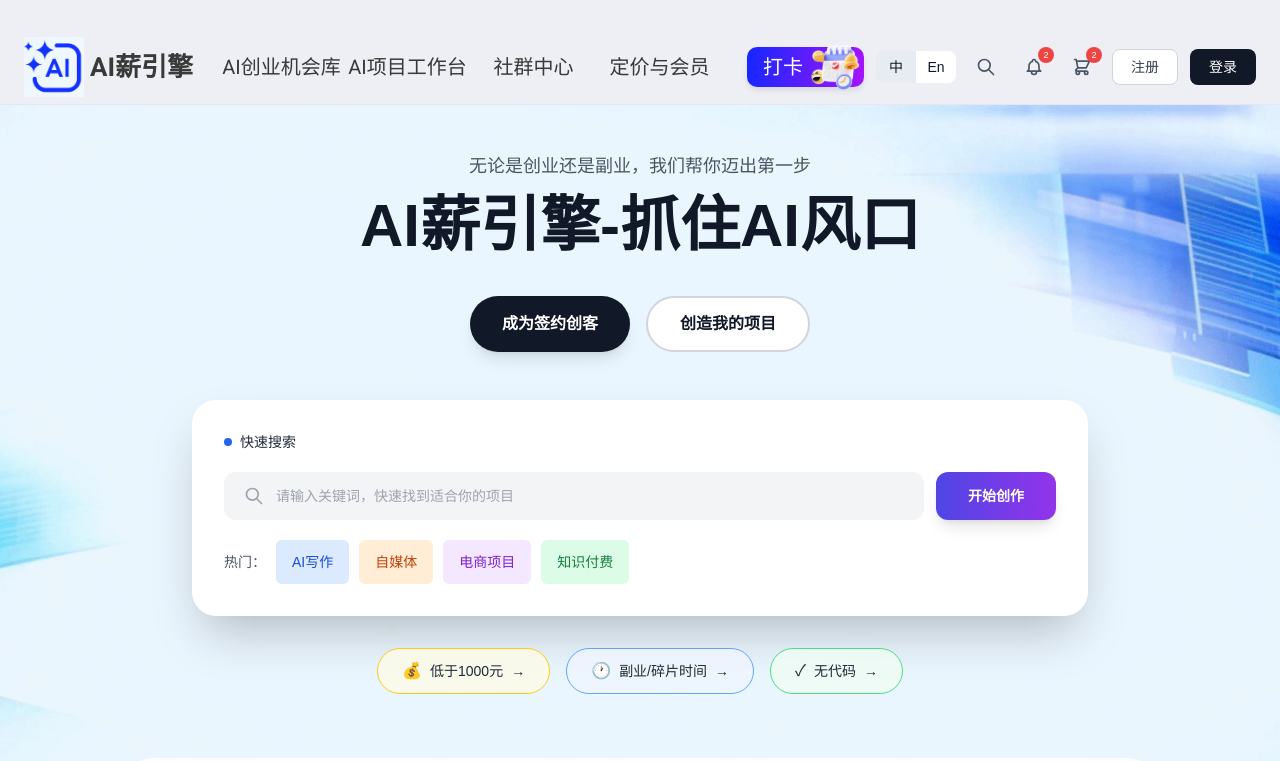
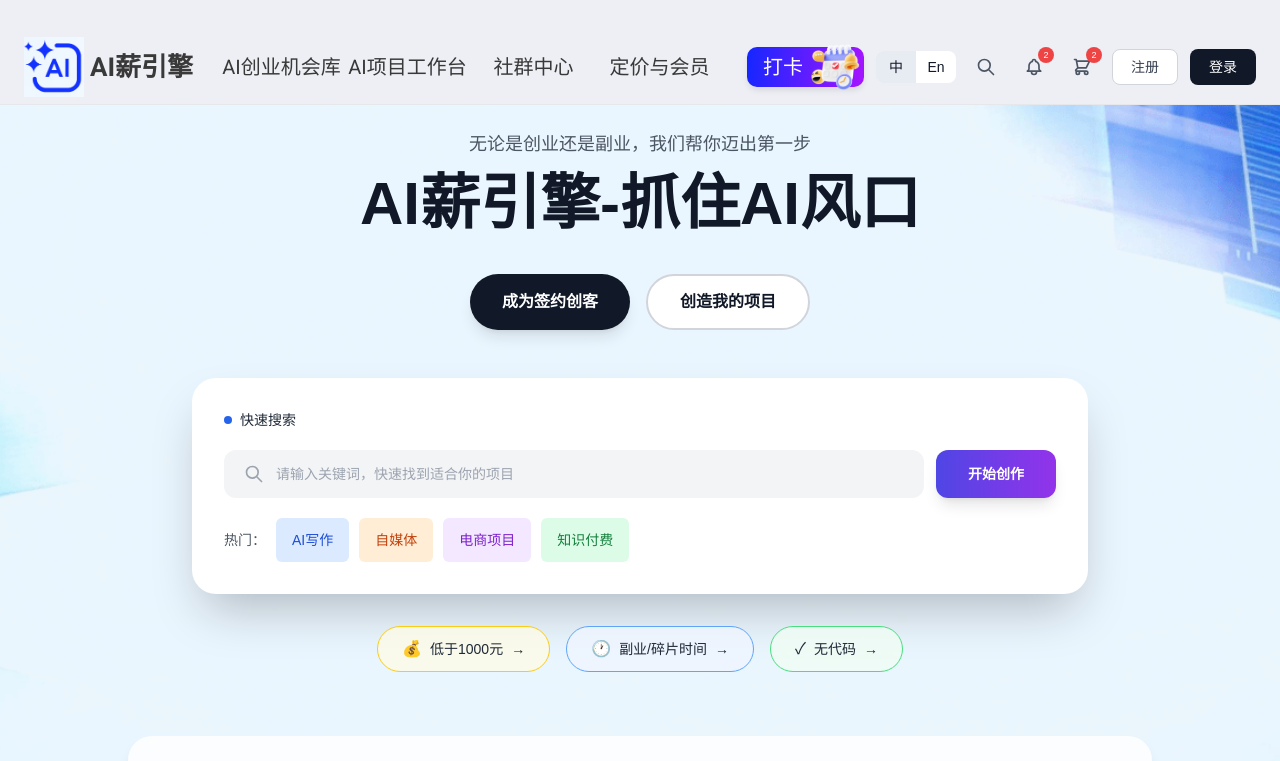
Before and after one commit to pikecode/aisalaryengine, a Vue app: page / in a window 1280 px wide. Shown: the top 761 px of the page. Built offline with nearby package versions, Linux system fonts and the light colour scheme.

Commit message:
fix: HeroSection向上移动，被头部遮挡一部分
- 添加负margin-top: -104px
- 增加padding-top补偿，保持内容位置
- 形成头部与HeroSection的层叠效果

```diff
--- a/src/components/home/HeroSection.vue
+++ b/src/components/home/HeroSection.vue
@@ -142,7 +142,8 @@ const searchQuery = ref('')
 .hero-section {
   position: relative;
   overflow: hidden;
-  padding-top: 2rem;
+  margin-top: -104px;
+  padding-top: 120px;
   padding-bottom: 4rem;
   background-image: url('/src/assets/hero-bg.png');
   background-size: cover;
@@ -152,7 +153,7 @@ const searchQuery = ref('')
 
 @media (min-width: 768px) {
   .hero-section {
-    padding-top: 3rem;
+    padding-top: 130px;
   }
 }
 </style>
```
